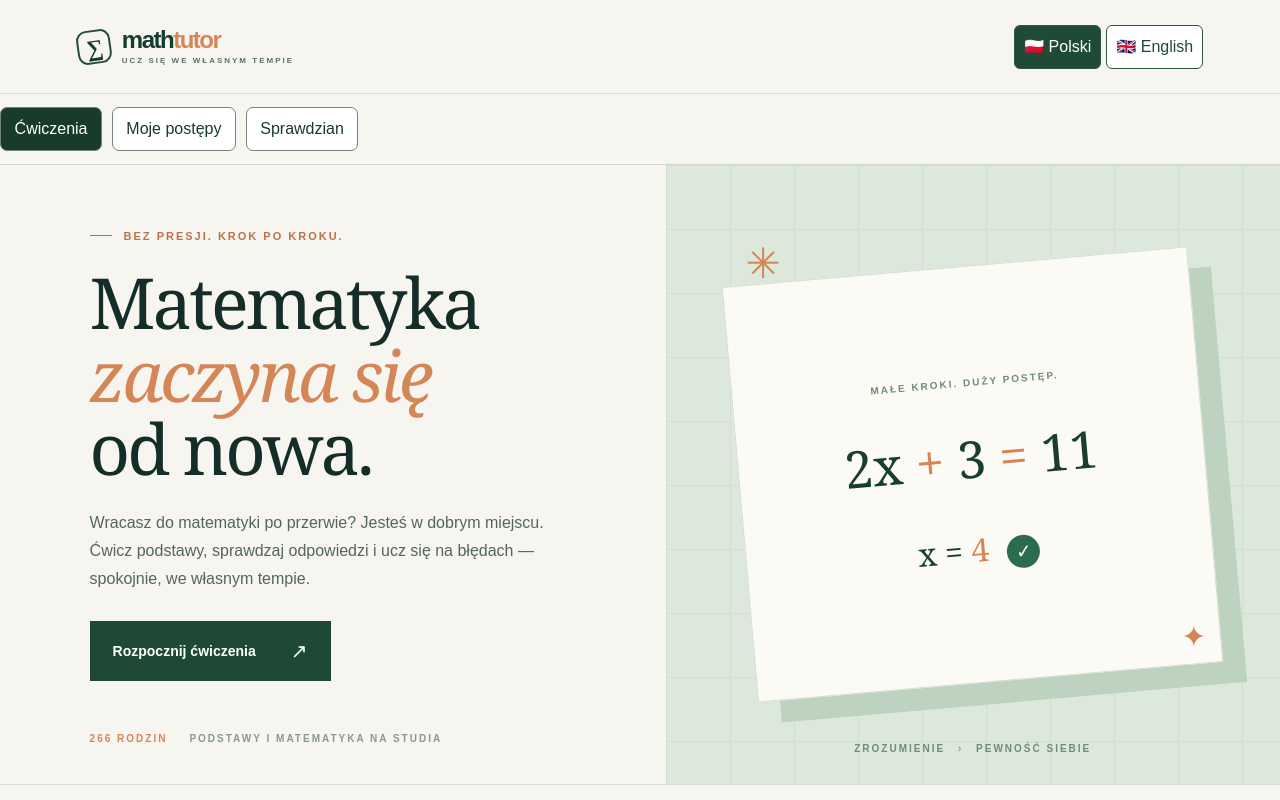
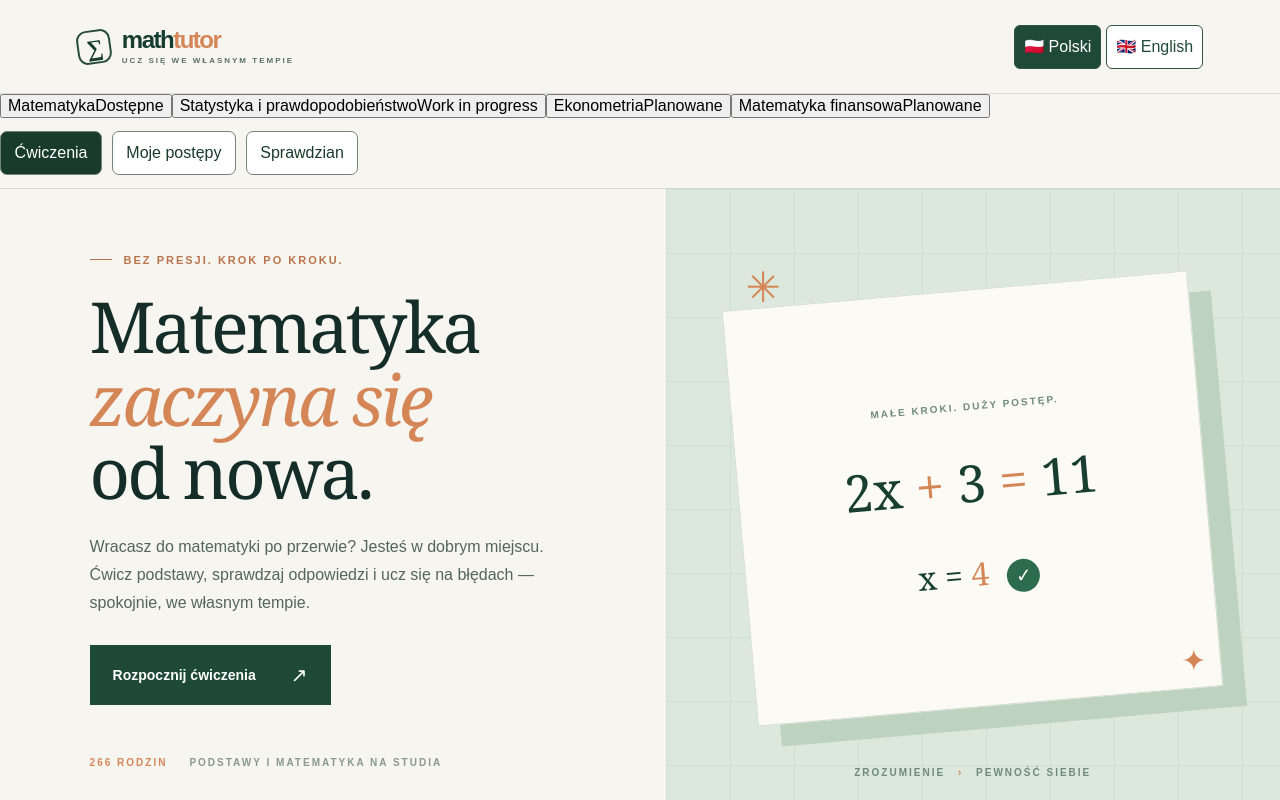
Before and after one commit to eluyz/math-tutor-app, a React (Vite) app: page / in a window 1280 px wide. Shown: the top 800 px of the page. Built offline with nearby package versions, Linux system fonts and the light colour scheme.

Commit message:
feat(roadmap): integrate subject navigation in src/App.tsx

```diff
--- a/src/App.tsx
+++ b/src/App.tsx
@@ -55,6 +55,8 @@ import { categoryTitle, resolveCatalogCompetency, searchCatalog, selectCatalogFa
 import { displayedMatrixNextHint } from "./education/matrixHintDisplay";
 import { ExamMode } from "./exam/ExamMode";
 import { examCopy } from "./exam/copy";
+import { PlannedSubjectPanel, SubjectNavigation } from "./SubjectNavigation";
+import type { SubjectId } from "./subjectRoadmap";
 
 export default function App() {
   const { copy, locale, difficultyLabels } = useLocale();
@@ -62,6 +64,7 @@ export default function App() {
   const a = copy.app;
   const progress = useProgress();
   const [view, setView] = useState<"learn" | "progress" | "exam">("learn");
+  const [subject, setSubject] = useState<SubjectId>("mathematics");
   const [examLocked, setExamLocked] = useState(false);
   const sessionId = useRef<string | null>(null);
   const previousView = useRef(view);
@@ -296,6 +299,11 @@ export default function App() {
           onClick={(event) => {
             event.preventDefault();
             if (examLocked) return;
+            if (subject !== "mathematics") {
+              setSubject("mathematics");
+              setView("learn");
+              return;
+            }
             if (view === "progress" || view === "exam") {
               setView("learn");
               return;
@@ -319,6 +327,9 @@ export default function App() {
         <LanguagePicker />
       </header>
 
+      <SubjectNavigation locale={locale} subject={subject} onSelect={setSubject} disabled={examLocked} />
+      {subject === "mathematics" ? (
+        <>
       <nav className="view-navigation" aria-label={copy.progress.navigation}>
         <button type="button" disabled={examLocked} aria-current={view === "learn" ? "page" : undefined} onClick={() => setView("learn")}>
           {copy.progress.learn}
@@ -913,6 +924,10 @@ export default function App() {
         />
         {view === "exam" && <ExamMode onLockedChange={setExamLocked} />}
       </main>
+        </>
+      ) : (
+        <main><PlannedSubjectPanel locale={locale} subject={subject} /></main>
+      )}
       <footer>
         <span>
           math<span className="brand-accent">tutor</span>
```
